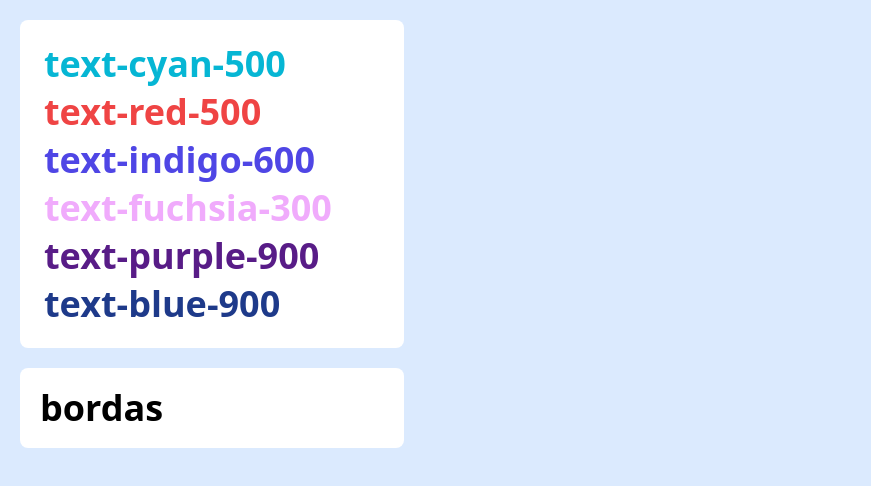
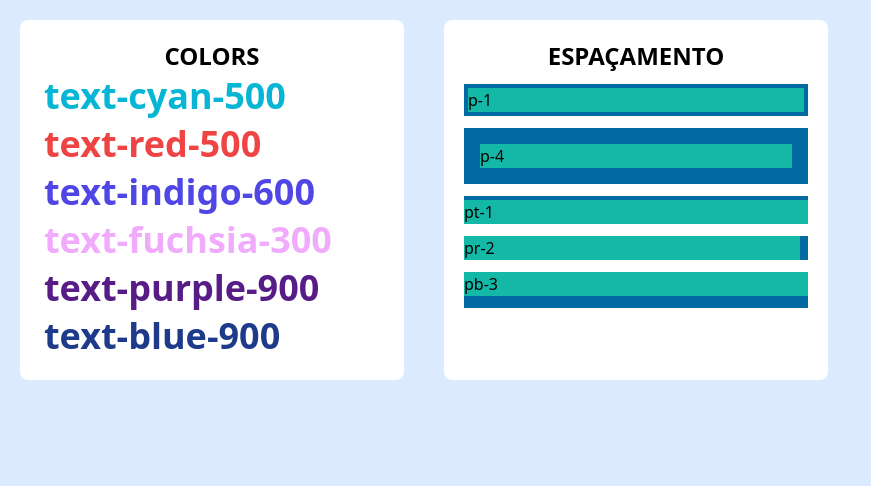
Before and after one commit to luizfranzon/tailwindcss, a website: page playground/index.html in a window 1280 px wide. Shown: the whole page, without its empty margins (0-871 px from the left). Drawn offline with nearby package versions, Linux system fonts and the light colour scheme.

Commit message:
Espaçamento

```diff
--- a/playground/index.html
+++ b/playground/index.html
@@ -7,8 +7,9 @@
         <script src="https://cdn.tailwindcss.com"></script>
         <title>Document</title>
     </head>
-    <body class="bg-blue-100">
+    <body class="bg-blue-100 flex flex-wrap">
         <div class="bg-white rounded-lg w-96 p-5 m-5">
+            <h1 class="font-black text-center text-2xl">COLORS</h1>
             <h1 class="p-1 text-4xl font-bold text-cyan-500">text-cyan-500</h1>
             <h1 class="p-1 text-4xl font-bold text-red-500">text-red-500</h1>
             <h1 class="p-1 text-4xl font-bold text-indigo-600">text-indigo-600</h1>
@@ -17,8 +18,13 @@
             <h1 class="font-black p-1 text-4xl text-blue-900">text-blue-900</h1>
         </div>
 
-        <div class="bg-white rounded-lg w-96 p-5 m-5">
-            <h1 class="font-black text-4xl text-">bordas</h1>
+        <div class="bg-white rounded-lg w-96 p-5 m-5 flex flex-col gap-3">
+            <h1 class="font-black text-2xl text-center">ESPAÇAMENTO</h1>
+            <h1 class="bg-teal-500 border-sky-700 border-[4px]">p-1</h1>
+            <h1 class="bg-teal-500 border-sky-700 border-[16px]">p-4</h1>
+            <h1 class="bg-teal-500 border-sky-700 border-t-[4px]">pt-1</h1>
+            <h1 class="bg-teal-500 border-sky-700 border-r-[8px]">pr-2</h1>
+            <h1 class="bg-teal-500 border-sky-700 border-b-[12px]">pb-3</h1>
         </div>
     </body>
 </html>
```
